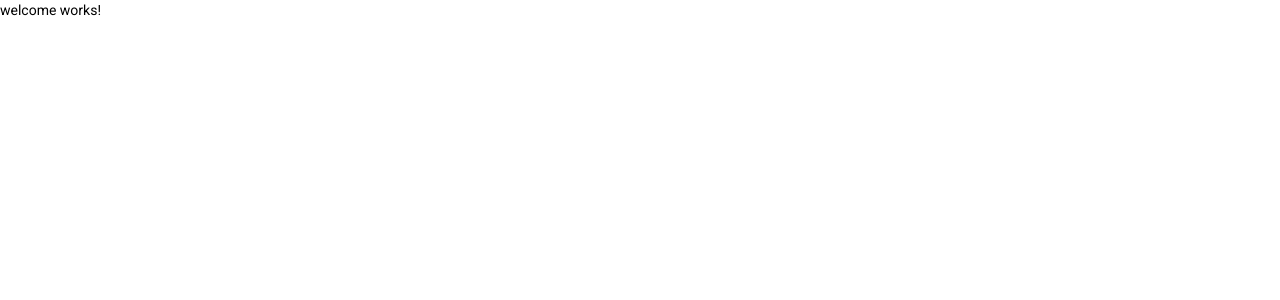
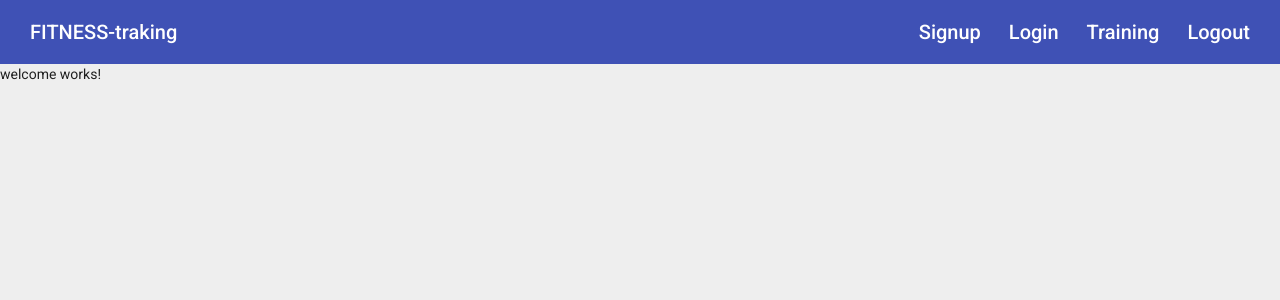
Before and after one commit to meolivares06/fitness-tracking, an Angular app: page / in a window 1280 px wide. Shown: the top 300 px of the page. Built offline with nearby package versions, Linux system fonts and the light colour scheme.

Commit message:
Navigation with responsiveness.

```diff
--- a/src/app/app.component.html
+++ b/src/app/app.component.html
@@ -1 +1,58 @@
-<router-outlet></router-outlet>
+<mat-sidenav-container class="example-container">
+  <mat-sidenav #sidenav>
+    <mat-nav-list>
+      <a mat-list-item routerLink="/signup" (click)="sidenav.toggle()">
+        <mat-icon>face</mat-icon>
+        <span class="nav-caption">Signup</span>
+      </a>
+      <a mat-list-item routerLink="/login" (click)="sidenav.toggle()">
+        <mat-icon>lock</mat-icon>
+        <span class="nav-caption">Login</span>
+      </a>
+      <a mat-list-item routerLink="/training" (click)="sidenav.toggle()">
+        <mat-icon>fitness_center</mat-icon>
+        <span class="nav-caption">Training</span>
+      </a>
+      <mat-list-item>
+        <button mat-icon-button (click)="sidenav.toggle()">
+          <mat-icon>eject</mat-icon>
+          <span class="nav-caption">Logout</span>
+        </button>
+      </mat-list-item>
+    </mat-nav-list>
+  </mat-sidenav>
+  <mat-sidenav-content>
+    <mat-toolbar color="primary">
+      <button mat-icon-button (click)="sidenav.toggle()" fxHide.gt-xs>
+        <mat-icon
+          class="example-icon"
+          aria-hidden="false"
+          aria-label="Main menu"
+          >menu</mat-icon
+        >
+      </button>
+
+      <span>
+        <a routerLink="/">FITNESS-traking</a>
+      </span>
+      <span class="example-spacer"></span>
+
+      <ul class="main-nav" role="navigation" fxLayout fxHide.lt-sm>
+        <li>
+          <a routerLink="/signup"> Signup </a>
+        </li>
+        <li>
+          <a routerLink="/login"> Login </a>
+        </li>
+        <li>
+          <a routerLink="/training"> Training </a>
+        </li>
+        <li>
+          <a routerLink="/logout"> Logout </a>
+        </li>
+      </ul>
+    </mat-toolbar>
+
+    <router-outlet></router-outlet>
+  </mat-sidenav-content>
+</mat-sidenav-container>
--- a/src/app/app.component.scss
+++ b/src/app/app.component.scss
@@ -0,0 +1,37 @@
+.example-container {
+  position: absolute;
+  top: 0;
+  bottom: 0;
+  left: 0;
+  right: 0;
+  background: #eee;
+}
+ a {
+  padding: 0 14px;
+  color: white;
+  text-decoration: none;
+}
+a:hover, a:active {
+  color: lightgray;
+}
+
+.example-spacer {
+  margin-right: auto;
+}
+mat-sidenav {
+  width: 250px;
+}
+.nav-caption {
+  margin-left: 6px;
+}
+
+.example-spacer {
+  flex: 1 1 auto;
+}
+mat-sidenav {
+  width: 250px;
+}
+
+.main-nav {
+  list-style: none;
+}
--- a/src/app/app.component.ts
+++ b/src/app/app.component.ts
@@ -7,4 +7,5 @@ import { Component } from '@angular/core';
 })
 export class AppComponent {
   title = 'fitness-tracking';
+
 }
```
Also changed, not shown: src/app/material/material.module.ts (+16 -2 lines), 1 other file (tests, documents, lock files or other folders).
